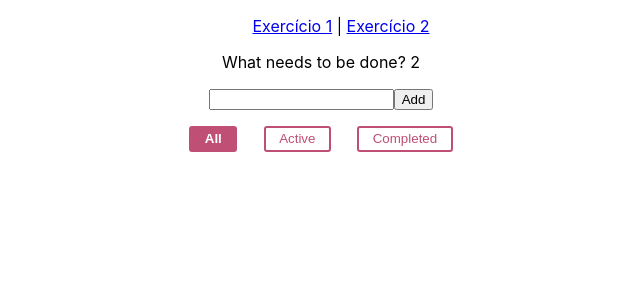
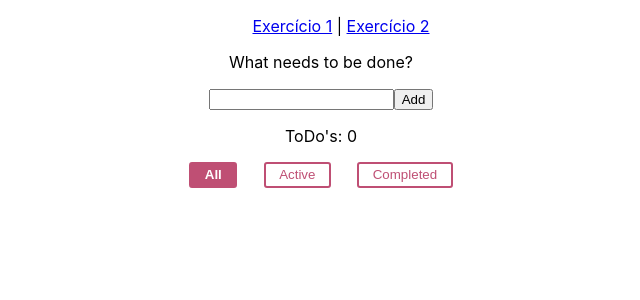
Before and after one commit to ines006/tdw-exercicios, a React (Create React App) app in the folder ex1_react/: page /ex2 in a window 1280 px wide. Shown: the top 300 px of the page, without its empty margins (319-959 px from the left). Built offline with nearby package versions, Linux system fonts and the light colour scheme.

Commit message:
ex2 completo

```diff
--- a/ex1_react/src/ex1/App.js
+++ b/ex1_react/src/ex1/App.js
@@ -4,30 +4,51 @@ import React, { useState, useEffect } from 'react';
 
 function App() {
 
-  const [tasks, setTasks]= useState([]); // var de estado que guarda as tarefas adicionadas
-  const [selectedTasks, setSelectedTasks] = useState([]); // var de estado que guarda as tarefas concluídas
+  // Var de estado que guarda as tarefas adicionadas -> inicializa com o conteúdo guardado em local storage ou vazio
+  const [tasks, setTasks] = useState(() => {
+    const savedTasks = localStorage.getItem('tasks');
+    return savedTasks ? JSON.parse(savedTasks) : [];
+  });
+
+  // Var de estado que guarda as tarefas selecionadas -> inicializa com o conteúdo guardado em local storage ou vazio
+  const [selectedTasks, setSelectedTasks] = useState(() => {
+    const savedSelectedTasks = localStorage.getItem('selectedTasks');
+    return savedSelectedTasks ? JSON.parse(savedSelectedTasks) : [];
+  });
+
+  // Var de estado que guarda o filtro atual -> inicializa com o conteúdo guardado em local storage ou por defeito 'all'
+  const [filtroAtual, setFiltroAtual] = useState(() => {
+    return localStorage.getItem('filtroAtual') || 'all';
+  });
+
   const [editTask, setEditTask] = useState({}); // Estado para guardar as tarefas que estão em modo de edição
   const [novoValor, setNovoValor] = useState(""); // Estado que guarda o novo valor dado a uma tarefa
   const [tarefasExibidas, setTarefasExibidas] = useState([]); // var de estado que guarda as tarefas filtradas
-  const [filtroAtual, setFiltroAtual] = useState("all"); // Guarda o filtro selecionado
+
+  // Atualiza `localStorage` sempre que `tasks`, `selectedTasks` ou `filtroAtual` mudam
+  useEffect(() => {
+    localStorage.setItem('tasks', JSON.stringify(tasks));
+    localStorage.setItem('selectedTasks', JSON.stringify(selectedTasks));
+    localStorage.setItem('filtroAtual', filtroAtual);
+  }, [tasks, selectedTasks, filtroAtual]);
 
   //função de callback - tarefas adicionadas
   const setdados = (dadosFilho) => {
     setTasks([...tasks, dadosFilho]);
-  }
+  };
 
   // Callback para definir o filtro
   const setfiltro = (selectedFilter) => {
     setFiltroAtual(selectedFilter);
-  }
+  };
 
   // Função para atualizar `tarefasExibidas` quando `tasks`, `selectedTasks`, ou `filtroAtual` mudarem
   useEffect(() => {
-    if (filtroAtual === "all") {
+    if (filtroAtual === 'all') {
       setTarefasExibidas(tasks);
-    } else if (filtroAtual === "active") {
+    } else if (filtroAtual === 'active') {
       setTarefasExibidas(tasks.filter((_, index) => !selectedTasks.includes(index)));
-    } else if (filtroAtual === "completed") {
+    } else if (filtroAtual === 'completed') {
       setTarefasExibidas(tasks.filter((_, index) => selectedTasks.includes(index)));
     }
   }, [tasks, selectedTasks, filtroAtual]);
@@ -47,7 +68,6 @@ function App() {
     }
   };
 
-
   //função que define a visibilidade da componente de edição
   const handleEdit = (index) => {
     setEditTask(prevEditTask => ({
@@ -56,44 +76,40 @@ function App() {
     }));
   };
 
-
   //função para editar
   const editItem = (index, newValue) => {
-     const updatedTasks = [...tasks] //cópia do array das tarefas p/ efetuar mudanças
+    const updatedTasks = [...tasks]; // cópia do array das tarefas p/ efetuar mudanças
 
     updatedTasks[index] = newValue; // Atualiza a tarefa no índice desejado
 
-    setTasks(updatedTasks) //se salvar as mudanças -> atualizar o array tasks com o update tasks
+    setTasks(updatedTasks); // se salvar as mudanças -> atualizar o array tasks com o update tasks
     setEditTask(prev => ({ ...prev, [index]: false })); // Desativa o modo de edição para essa tarefa
-
-  }
+  };
 
   //função para eliminar
   const deleteItem = (index) => {
     setTasks(tasks.filter((_, i) => i !== index)); // elimina tarefa no array das tarefas
-    setSelectedTasks(selectedTasks.filter((_, i) => i !== index)); // elimina tarefa no array das tarefas concluídas
-  }
+    setSelectedTasks(selectedTasks.filter(taskIndex => taskIndex !== index)); // elimina tarefa no array das tarefas concluídas
+  };
 
   console.log("array tarefas:", tasks);
   console.log("array tarefas concluídas:", selectedTasks);
-  console.log("visbilidade da edição", editTask);
+  console.log("visibilidade da edição", editTask);
   console.log("novo valor", novoValor);
-
 
   return (
     <div className="App">
       <TodoForm setdados={setdados} />
 
-      <p></p> {/*adicionar espaço entre checkboxes */}
+      <p></p> {/* adicionar espaço entre checkboxes */}
 
       <TodoListFilter setfiltro={setfiltro} filtroAtual={filtroAtual} />
 
       {tarefasExibidas.map((item, index) => (
         <>
-        <p></p> {/*adicionar espaço entre checkboxes */}
+          <p></p> {/* adicionar espaço entre checkboxes */}
           <label key={index}>
-
-            {editTask[index] ?
+            {editTask[index] ? (
               <>
                 <input
                   defaultValue={item}
@@ -101,7 +117,8 @@ function App() {
                 />
                 <button onClick={() => handleEdit(index)}>cancel</button>
                 <button onClick={() => editItem(index, novoValor)}>save</button>
-            </> :
+              </>
+            ) : (
               <>
                 <input
                   type="checkbox"
@@ -112,12 +129,10 @@ function App() {
                 <button onClick={() => handleEdit(index)}>edit</button>
                 <button onClick={() => deleteItem(index)}>delete</button>
               </>
-            }
-
+            )}
           </label>
         </>
       ))}
-
     </div>
   );
 }
--- a/ex1_react/src/ex2/App2.js
+++ b/ex1_react/src/ex2/App2.js
@@ -1,33 +1,66 @@
 import TodoForm from './components2/TodoForm2';
 import TodoListFilter from './components2/TodoListFilter2';
-import React, { useState, useEffect } from 'react';
+import React, { useState, useEffect, createContext, useContext } from 'react';
+
+export const TodosContext = createContext(); // Criar Contexto
 
 function App2() {
+// Var de estado que guarda as tarefas adicionadas -> inicializa com o conteúdo guardado em local storage ou vazio
+const [tasks, setTasks] = useState(() => {
+  const savedTasks = localStorage.getItem('tasks2');
+  return savedTasks ? JSON.parse(savedTasks) : [];
+});
 
-  const [tasks, setTasks]= useState([]); // var de estado que guarda as tarefas adicionadas
-  const [selectedTasks, setSelectedTasks] = useState([]); // var de estado que guarda as tarefas concluídas
+// Var de estado que guarda as tarefas selecionadas -> inicializa com o conteúdo guardado em local storage ou vazio
+const [selectedTasks, setSelectedTasks] = useState(() => {
+  const savedSelectedTasks = localStorage.getItem('selectedTasks2');
+  return savedSelectedTasks ? JSON.parse(savedSelectedTasks) : [];
+});
+
+// Var de estado que guarda o filtro atual -> inicializa com o conteúdo guardado em local storage ou por defeito 'all'
+const [filtroAtual, setFiltroAtual] = useState(() => {
+  return localStorage.getItem('filtroAtual2') || 'all';
+});
+
 const [editTask, setEditTask] = useState({}); // Estado para guardar as tarefas que estão em modo de edição
 const [novoValor, setNovoValor] = useState(""); // Estado que guarda o novo valor dado a uma tarefa
 const [tarefasExibidas, setTarefasExibidas] = useState([]); // var de estado que guarda as tarefas filtradas
-  const [filtroAtual, setFiltroAtual] = useState("all"); // Guarda o filtro selecionado
+
+// Atualiza `localStorage` sempre que `tasks`, `selectedTasks` ou `filtroAtual` mudam
+useEffect(() => {
+  localStorage.setItem('tasks2', JSON.stringify(tasks));
+  localStorage.setItem('selectedTasks2', JSON.stringify(selectedTasks));
+  localStorage.setItem('filtroAtual2', filtroAtual);
+}, [tasks, selectedTasks, filtroAtual]);
+
+
+// mostrar o window pop up com a quantidade de To-Do's
+// function mostrarAlerta() {
+//   alert("Existem " + tasks.length + " itens na lista de Todos 2");
+// }
+
+// useEffect(() => {
+//   mostrarAlerta()
+// }, []);
+
 
 //função de callback - tarefas adicionadas
 const setdados = (dadosFilho) => {
   setTasks([...tasks, dadosFilho]);
-  }
+};
 
 // Callback para definir o filtro
 const setfiltro = (selectedFilter) => {
   setFiltroAtual(selectedFilter);
-  }
+};
 
 // Função para atualizar `tarefasExibidas` quando `tasks`, `selectedTasks`, ou `filtroAtual` mudarem
 useEffect(() => {
-    if (filtroAtual === "all") {
+  if (filtroAtual === 'all') {
     setTarefasExibidas(tasks);
-    } else if (filtroAtual === "active") {
+  } else if (filtroAtual === 'active') {
     setTarefasExibidas(tasks.filter((_, index) => !selectedTasks.includes(index)));
-    } else if (filtroAtual === "completed") {
+  } else if (filtroAtual === 'completed') {
     setTarefasExibidas(tasks.filter((_, index) => selectedTasks.includes(index)));
   }
 }, [tasks, selectedTasks, filtroAtual]);
@@ -47,7 +80,6 @@ function App2() {
   }
 };
 
-
 //função que define a visibilidade da componente de edição
 const handleEdit = (index) => {
   setEditTask(prevEditTask => ({
@@ -56,44 +88,43 @@ function App2() {
   }));
 };
 
-
 //função para editar
 const editItem = (index, newValue) => {
-     const updatedTasks = [...tasks] //cópia do array das tarefas p/ efetuar mudanças
+  const updatedTasks = [...tasks]; // cópia do array das tarefas p/ efetuar mudanças
 
   updatedTasks[index] = newValue; // Atualiza a tarefa no índice desejado
 
-    setTasks(updatedTasks) //se salvar as mudanças -> atualizar o array tasks com o update tasks
+  setTasks(updatedTasks); // se salvar as mudanças -> atualizar o array tasks com o update tasks
   setEditTask(prev => ({ ...prev, [index]: false })); // Desativa o modo de edição para essa tarefa
-
-  }
+};
 
 //função para eliminar
 const deleteItem = (index) => {
   setTasks(tasks.filter((_, i) => i !== index)); // elimina tarefa no array das tarefas
-    setSelectedTasks(selectedTasks.filter((_, i) => i !== index)); // elimina tarefa no array das tarefas concluídas
-  }
+  setSelectedTasks(selectedTasks.filter(taskIndex => taskIndex !== index)); // elimina tarefa no array das tarefas concluídas
+};
+
+
 
 console.log("array tarefas:", tasks);
 console.log("array tarefas concluídas:", selectedTasks);
-  console.log("visbilidade da edição", editTask);
+console.log("visibilidade da edição", editTask);
 console.log("novo valor", novoValor);
 
-
 return (
+  <TodosContext.Provider value={tasks.length}> {/* Provedor do contexto */}
   <div className="App">
     <TodoForm setdados={setdados} />
 
-      <p></p> {/*adicionar espaço entre checkboxes */}
+    <p></p> {/* adicionar espaço entre checkboxes */}
 
     <TodoListFilter setfiltro={setfiltro} filtroAtual={filtroAtual} />
 
     {tarefasExibidas.map((item, index) => (
       <>
-        <p></p> {/*adicionar espaço entre checkboxes */}
+        <p></p> {/* adicionar espaço entre checkboxes */}
         <label key={index}>
-
-            {editTask[index] ?
+          {editTask[index] ? (
             <>
               <input
                 defaultValue={item}
@@ -101,7 +132,8 @@ function App2() {
               />
               <button onClick={() => handleEdit(index)}>cancel</button>
               <button onClick={() => editItem(index, novoValor)}>save</button>
-            </> :
+            </>
+          ) : (
             <>
               <input
                 type="checkbox"
@@ -112,13 +144,13 @@ function App2() {
               <button onClick={() => handleEdit(index)}>edit</button>
               <button onClick={() => deleteItem(index)}>delete</button>
             </>
-            }
-
+          )}
         </label>
       </>
     ))}
+  </div>
+  </TodosContext.Provider>
 
-    </div>
 );
 }
 
--- a/ex1_react/src/ex2/components2/TodoForm2.js
+++ b/ex1_react/src/ex2/components2/TodoForm2.js
@@ -1,12 +1,15 @@
-import React, { useState } from 'react';
+import React, { useState, useContext } from 'react';
+import { TodosContext } from '../App2'; // Importa o contexto
+
 
 function TodoForm2(props) {
 
     const [input, setInput] = useState('');
+    const todos = useContext(TodosContext);
 
     return (
       <div>
-        <p>What needs to be done? 2</p>
+        <p>What needs to be done?</p>
         <input
           value={input}
           onChange={(e) => setInput(e.target.value)} //atualiza o valor do input
@@ -19,6 +22,8 @@ function TodoForm2(props) {
         >
             Add
         </button>
+
+        <p>ToDo's: {todos}</p>
       </div>
     );
   }
```
Lines whose indentation alone changed are shown as unchanged.
